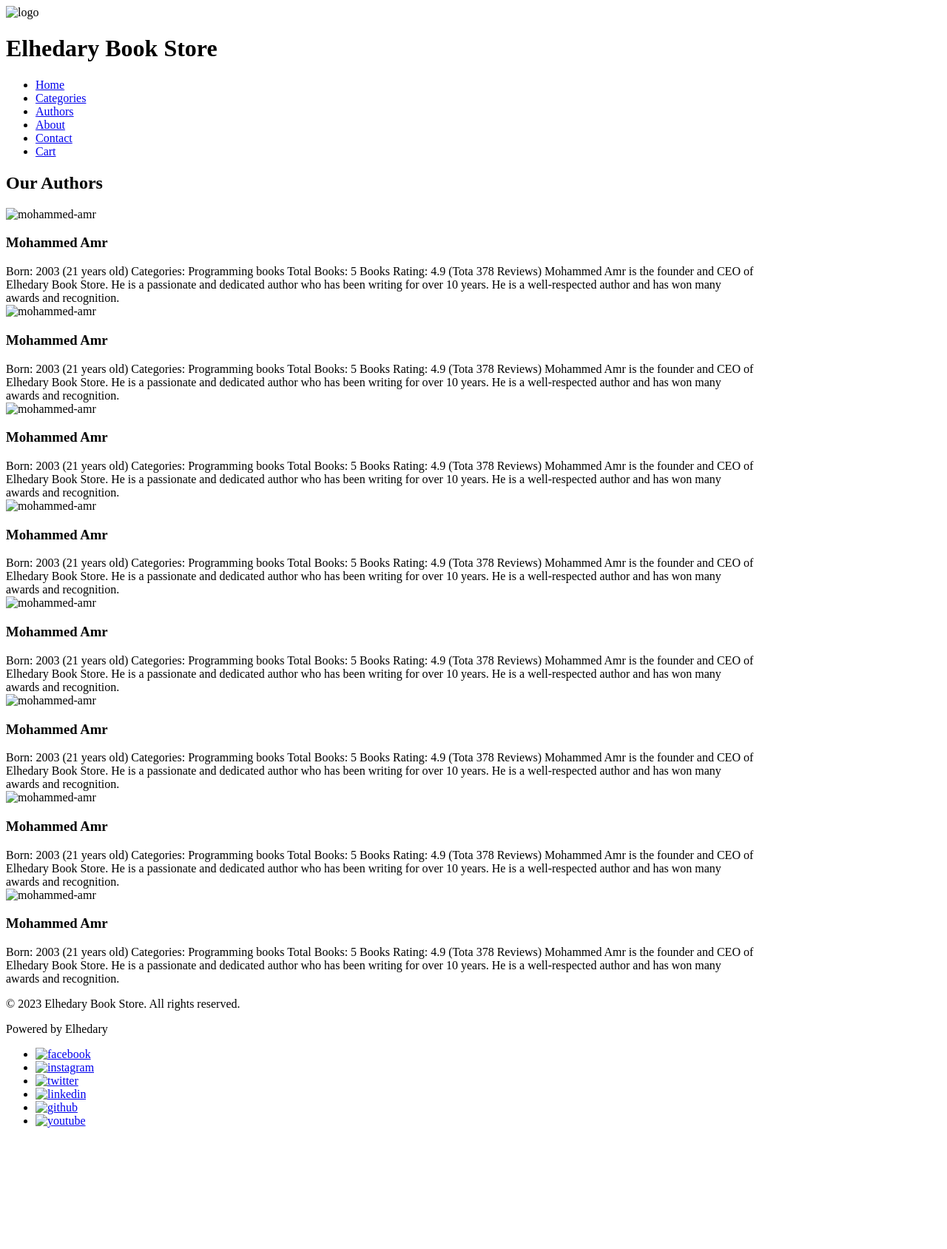
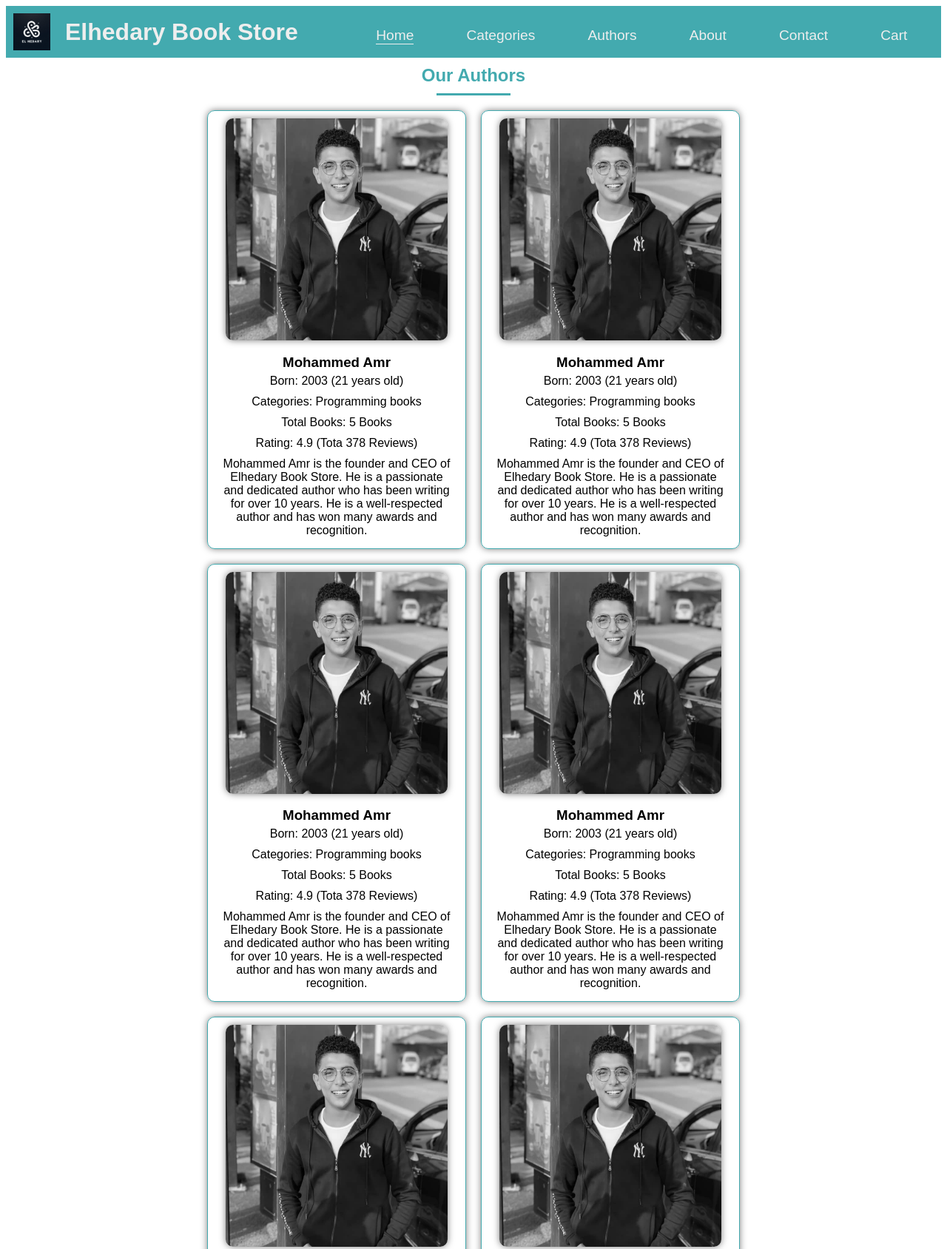
Before and after one commit to mohamed-elhedary/book-store, a plain HTML site: page authors.html in a window 1280 px wide. Shown: the top 1688 px of the page at 74% size. Before the commit the page ends 1540 px from the top, so only its background shows below. Drawn offline with Linux system fonts and the light colour scheme; the site is published under a folder, as on GitHub Pages, so addresses that start at the root find nothing.

Commit message:
remove all /

```diff
--- a/authors.html
+++ b/authors.html
@@ -6,14 +6,14 @@
     <meta name="viewport" content="width=device-width, initial-scale=1.0" />
     <meta discription="This is a online book store" />
     <title>Contact Us</title>
-    <link rel="stylesheet" href="/css/style.css" />
-    <link rel="stylesheet" href="/css/authors.css" />
+    <link rel="stylesheet" href="css/style.css" />
+    <link rel="stylesheet" href="css/authors.css" />
 </head>
 
 <body>
     <header class="flex">
         <div class="store-logo flex">
-            <img src="/images/logo.jpeg" alt="logo" class="logo" />
+            <img src="images/logo.jpeg" alt="logo" class="logo" />
             <h1 class="title">Elhedary Book Store</h1>
         </div>
         <nav class="navbar">
@@ -31,7 +31,7 @@
         <h2 class="section-title">Our Authors</h2>
         <div class="authors flex" style="width: 80%;">
             <div class="author-card flex" id="author1">
-                <img src="/images/author1.png" alt="mohammed-amr" class="author-img"/>
+                <img src="images/author1.png" alt="mohammed-amr" class="author-img"/>
                 <h3 class="author-name">Mohammed Amr</h3>
                 <span class="birthday">Born: 2003 (21 years old)</span>
                 <span class="categories">Categories: Programming books</span>
@@ -42,7 +42,7 @@
                     author and has won many awards and recognition. </span>
             </div>
             <div class="author-card flex" id="author2">
-                <img src="/images/author1.png" alt="mohammed-amr" class="author-img"/>
+                <img src="images/author1.png" alt="mohammed-amr" class="author-img"/>
                 <h3 class="author-name">Mohammed Amr</h3>
                 <span class="birthday">Born: 2003 (21 years old)</span>
                 <span class="categories">Categories: Programming books</span>
@@ -53,7 +53,7 @@
                     author and has won many awards and recognition. </span>
             </div>
             <div class="author-card flex" id="author3">
-                <img src="/images/author1.png" alt="mohammed-amr" class="author-img"/>
+                <img src="images/author1.png" alt="mohammed-amr" class="author-img"/>
                 <h3 class="author-name">Mohammed Amr</h3>
                 <span class="birthday">Born: 2003 (21 years old)</span>
                 <span class="categories">Categories: Programming books</span>
@@ -64,7 +64,7 @@
                     author and has won many awards and recognition. </span>
             </div>
             <div class="author-card flex" id="author4">
-                <img src="/images/author1.png" alt="mohammed-amr" class="author-img"/>
+                <img src="images/author1.png" alt="mohammed-amr" class="author-img"/>
                 <h3 class="author-name">Mohammed Amr</h3>
                 <span class="birthday">Born: 2003 (21 years old)</span>
                 <span class="categories">Categories: Programming books</span>
@@ -75,7 +75,7 @@
                     author and has won many awards and recognition. </span>
             </div>
             <div class="author-card flex" id="author5">
-                <img src="/images/author1.png" alt="mohammed-amr" class="author-img"/>
+                <img src="images/author1.png" alt="mohammed-amr" class="author-img"/>
                 <h3 class="author-name">Mohammed Amr</h3>
                 <span class="birthday">Born: 2003 (21 years old)</span>
                 <span class="categories">Categories: Programming books</span>
@@ -86,7 +86,7 @@
                     author and has won many awards and recognition. </span>
             </div>
             <div class="author-card flex" id="author6">
-                <img src="/images/author1.png" alt="mohammed-amr" class="author-img"/>
+                <img src="images/author1.png" alt="mohammed-amr" class="author-img"/>
                 <h3 class="author-name">Mohammed Amr</h3>
                 <span class="birthday">Born: 2003 (21 years old)</span>
                 <span class="categories">Categories: Programming books</span>
@@ -97,7 +97,7 @@
                     author and has won many awards and recognition. </span>
             </div>
             <div class="author-card flex" id="author7">
-                <img src="/images/author1.png" alt="mohammed-amr" class="author-img"/>
+                <img src="images/author1.png" alt="mohammed-amr" class="author-img"/>
                 <h3 class="author-name">Mohammed Amr</h3>
                 <span class="birthday">Born: 2003 (21 years old)</span>
                 <span class="categories">Categories: Programming books</span>
@@ -108,7 +108,7 @@
                     author and has won many awards and recognition. </span>
             </div>
             <div class="author-card flex" id="author8">
-                <img src="/images/author1.png" alt="mohammed-amr" class="author-img"/>
+                <img src="images/author1.png" alt="mohammed-amr" class="author-img"/>
                 <h3 class="author-name">Mohammed Amr</h3>
                 <span class="birthday">Born: 2003 (21 years old)</span>
                 <span class="categories">Categories: Programming books</span>
@@ -127,17 +127,17 @@
         </div>
         <div class="social-icons">
             <ul class="social-icons flex">
-                <li><a href="https://www.facebook.com/mohammedamr.elhedary/" target="_blank"><img src="/images/facebook.png"
+                <li><a href="https://www.facebook.com/mohammedamr.elhedary/" target="_blank"><img src="images/facebook.png"
                             alt="facebook"></a></li>
-                <li><a href="https://www.instagram.com/mohammed_amr616" target="_blank"><img src="/images/instagram.png"
+                <li><a href="https://www.instagram.com/mohammed_amr616" target="_blank"><img src="images/instagram.png"
                             alt="instagram"></a></li>
-                <li><a href="https://twitter.com/MohammedAmr616" target="_blank"><img src="/images/twitter.png"
+                <li><a href="https://twitter.com/MohammedAmr616" target="_blank"><img src="images/twitter.png"
                             alt="twitter"></a></li>
                 <li><a href="https://www.linkedin.com/in/mohammed-amr-616/" target="_blank"><img
-                            src="/images/linkedin.png" alt="linkedin"></a></li>
-                <li><a href="https://github.com/mohamed-elhedary" target="_blank"><img src="/images/github.png"
+                            src="images/linkedin.png" alt="linkedin"></a></li>
+                <li><a href="https://github.com/mohamed-elhedary" target="_blank"><img src="images/github.png"
                             alt="github"></a></li>
-                <li><a href="https://www.youtube.com/@mohammedamr616" target="_blank"><img src="/images/youtube.png"
+                <li><a href="https://www.youtube.com/@mohammedamr616" target="_blank"><img src="images/youtube.png"
                             alt="youtube"></a></li>
         </div>
     </footer>
--- a/contact.html
+++ b/contact.html
@@ -6,14 +6,14 @@
     <meta name="viewport" content="width=device-width, initial-scale=1.0" />
     <meta discription="This is a online book store" />
     <title>Contact Us</title>
-    <link rel="stylesheet" href="/css/style.css" />
-    <link rel="stylesheet" href="/css/contact.css" />
+    <link rel="stylesheet" href="css/style.css" />
+    <link rel="stylesheet" href="css/contact.css" />
 </head>
 
 <body>
     <header class="flex">
         <div class="store-logo flex">
-            <img src="/images/logo.jpeg" alt="logo" class="logo" />
+            <img src="images/logo.jpeg" alt="logo" class="logo" />
             <h1 class="title">Elhedary Book Store</h1>
         </div>
         <nav class="navbar">
@@ -56,17 +56,17 @@
         </div>
         <div class="social-icons">
             <ul class="social-icons flex">
-                <li><a href="https://www.facebook.com/mohammedamr.elhedary/" target="_blank"><img src="/images/facebook.png"
+                <li><a href="https://www.facebook.com/mohammedamr.elhedary/" target="_blank"><img src="images/facebook.png"
                     alt="facebook"></a></li>
-                <li><a href="https://www.instagram.com/mohammed_amr616" target="_blank"><img src="/images/instagram.png"
+                <li><a href="https://www.instagram.com/mohammed_amr616" target="_blank"><img src="images/instagram.png"
                             alt="instagram"></a></li>
-                <li><a href="https://twitter.com/MohammedAmr616" target="_blank"><img src="/images/twitter.png"
+                <li><a href="https://twitter.com/MohammedAmr616" target="_blank"><img src="images/twitter.png"
                             alt="twitter"></a></li>
                 <li><a href="https://www.linkedin.com/in/mohammed-amr-616/" target="_blank"><img
-                            src="/images/linkedin.png" alt="linkedin"></a></li>
-                <li><a href="https://github.com/mohamed-elhedary" target="_blank"><img src="/images/github.png"
+                            src="images/linkedin.png" alt="linkedin"></a></li>
+                <li><a href="https://github.com/mohamed-elhedary" target="_blank"><img src="images/github.png"
                             alt="github"></a></li>
-                <li><a href="https://www.youtube.com/@mohammedamr616" target="_blank"><img src="/images/youtube.png"
+                <li><a href="https://www.youtube.com/@mohammedamr616" target="_blank"><img src="images/youtube.png"
                             alt="youtube"></a></li>
         </div>
     </footer>
```
Also changed, not shown: index.html (+23 -23 lines).
